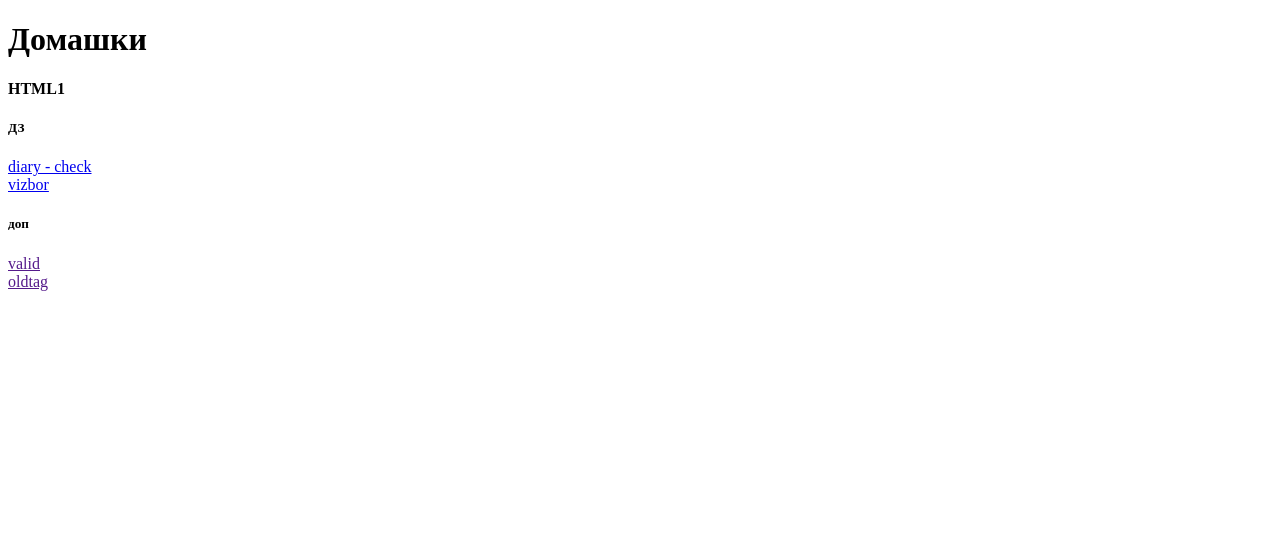
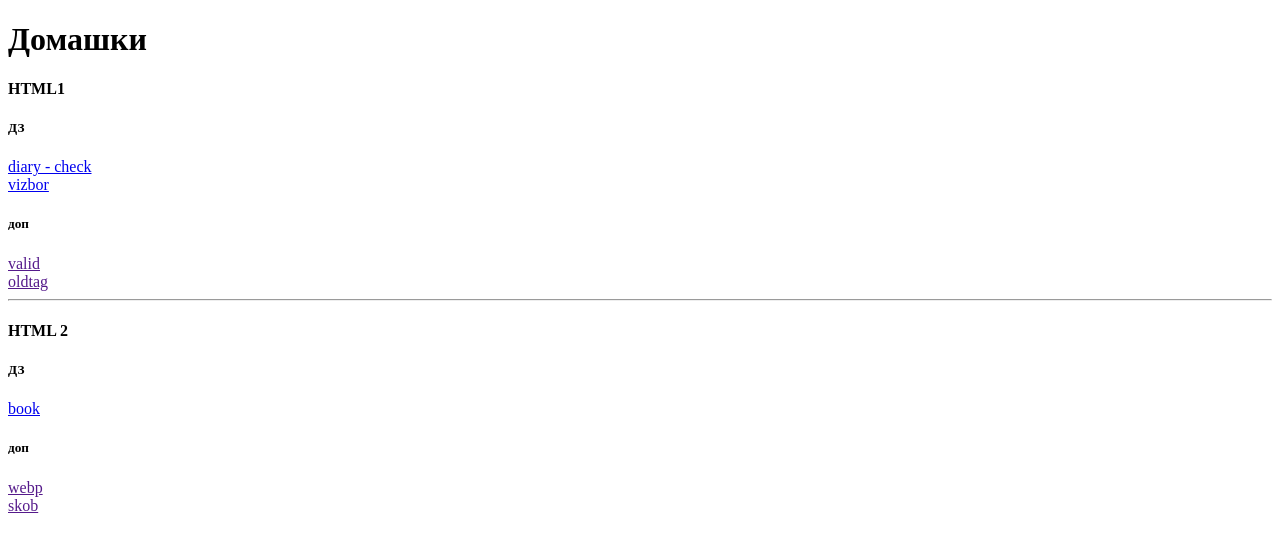
Before and after one commit to stigmat19/FD1-250-25, a plain HTML site: page index.html in a window 1280 px wide. Drawn offline with Linux system fonts and the light colour scheme.

Commit message:
second made hw1

```diff
--- a/index.html
+++ b/index.html
@@ -16,5 +16,14 @@
     <h5>доп</h5>
     <a href="">valid</a> <br>
     <a href="">oldtag</a>
+
+    <hr>
+    <h4>HTML 2</h4>
+    <h5>ДЗ</h5>
+    <a href="hw/HTML1/base/diary.html">book</a> <br>
+
+    <h5>доп</h5>
+    <a href="">webp</a> <br>
+    <a href="">skob</a>
 </body>
 </html>
```
